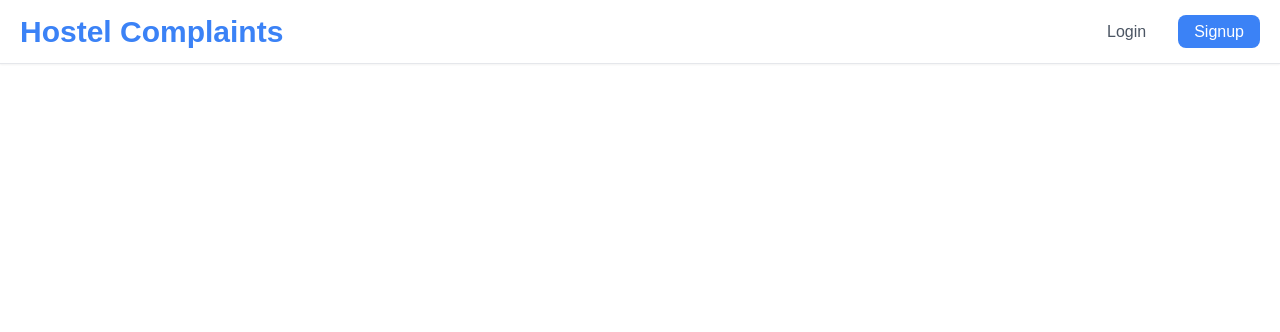
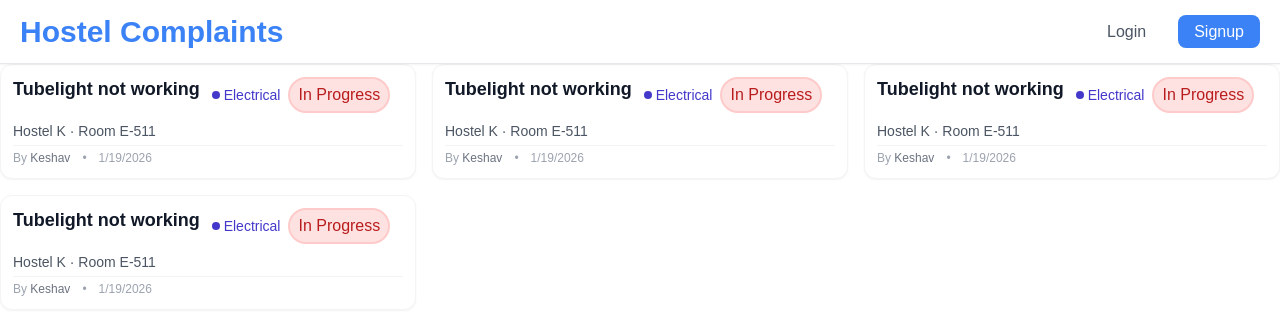
Before and after one commit to KDhawan03/hostel-complaints, a Next.js app: page / in a window 1280 px wide. Shown: the top 332 px of the page. Built offline with nearby package versions, Linux system fonts and the light colour scheme.

Commit message:
added complaint card

```diff
--- a/app/api/complaints/route.js
+++ b/app/api/complaints/route.js
@@ -25,3 +25,11 @@ export async function POST(req) {
         return Response.json({error:"Internal server error"}, {status:500})
     }
 }
+
+export async function GET() {
+    try {
+        const data = await prisma.find
+    } catch (error) {
+
+    }
+}
--- /dev/null
+++ b/app/components/ComplaintCard.js
@@ -0,0 +1,51 @@
+'use client';
+
+const ComplaintCard = () => {
+  const statusStyles = {
+    PENDING: "bg-amber-100 text-amber-700 border-amber-200 border-2 rounded-full px-2 py-1",
+    RESOLVED: "bg-green-100 text-green-700 border-green-200 border-2 rounded-full px-2 py-1",
+    IN_PROGRESS: "bg-blue-100 text-blue-700 border-blue-200 border-2 rounded-full px-2 py-1",
+    REJECTED: "bg-red-100 text-red-700 border-red-200 border-2 rounded-full px-2 py-1"
+  };
+
+  const categoryStyles = {
+    ELECTRICAL: "text-indigo-700",
+    PLUMBING: "text-cyan-700",
+    CIVIL: "text-gray-700",
+    MESS: "text-orange-700",
+    OTHER: "text-slate-700",
+  };
+
+  return (
+    <div className="rounded-xl border border-gray-100 bg-white p-3 shadow-sm">
+        <div className="flex items-start justify-self-start gap-3">
+            {/* title */}
+            <h1 className="text-lg font-semibold text-gray-900 leading-snug">Tubelight not working</h1>
+            <div className="flex items-center gap-2 shrink-0">
+                {/* Category */}
+                <span
+                    className={`flex items-center gap-1 text-sm font-medium ${categoryStyles.ELECTRICAL}`}
+                >
+                <span className="h-2 w-2 rounded-full bg-current" />
+                    Electrical
+                </span>
+
+                {/* Status */}
+                <span className={`${statusStyles.REJECTED}`}>
+                    In Progress
+                </span>
+            </div>
+        </div>
+        <div className="mt-2 text-sm text-gray-600">
+            Hostel K · Room E-511
+        </div>
+        <div className="mt-1 flex items-center gap-3 border-t border-gray-100 pt-1 text-xs text-gray-400">
+            <span>By <span className="font-medium text-gray-500">Keshav</span></span>
+            <span>•</span>
+            <span>{new Date().toLocaleDateString()}</span>
+        </div>
+    </div>
+  );
+};
+
+export default ComplaintCard;
--- a/app/globals.css
+++ b/app/globals.css
@@ -2,27 +2,27 @@
 @tailwind components;
 @tailwind utilities;
 
-:root {
+/* :root {
   --background: #ffffff;
   --foreground: #171717;
-}
+} */
 
-@theme inline {
+/* @theme inline {
   --color-background: var(--background);
   --color-foreground: var(--foreground);
   --font-sans: var(--font-geist-sans);
   --font-mono: var(--font-geist-mono);
-}
+} */
 
-@media (prefers-color-scheme: dark) {
+/* @media (prefers-color-scheme: dark) {
   :root {
     --background: #0a0a0a;
     --foreground: #ededed;
   }
-}
+} */
 
 body {
-  background: var(--background);
-  color: var(--foreground);
+  /* background: var(--background); */
+  /* color: var(--foreground); */
   font-family: Arial, Helvetica, sans-serif;
 }
--- a/app/login/page.js
+++ b/app/login/page.js
@@ -3,6 +3,7 @@ import Link from 'next/link';
 import { useRouter } from 'next/navigation';
 import React, { useState } from 'react'
 import { storeUser } from '@/lib/auth';
+import Navbar from '../components/Navbar';
 
 function LoginPage() {
     const [email, setEmail] = useState("");
@@ -38,6 +39,8 @@ function LoginPage() {
     }
 
   return (
+    <>
+    <Navbar />
     <div className="flex min-h-screen items-center justify-center bg-gray-50">
       <form onSubmit={handleLogin} className="w-96 bg-white p-8 rounded-xl shadow-md border border-gray-100">
 
@@ -82,6 +85,7 @@ function LoginPage() {
         </p>
       </form>
     </div>
+    </>
   )
 }
 
--- a/app/page.js
+++ b/app/page.js
@@ -1,8 +1,15 @@
+import ComplaintCard from './components/ComplaintCard';
 import Navbar from './components/Navbar'
 export default function Home() {
   return (
     <div>
       <Navbar />
+      <div className="grid grid-cols-1 sm:grid-cols-2 lg:grid-cols-3 gap-4">
+        <ComplaintCard />
+        <ComplaintCard />
+        <ComplaintCard />
+        <ComplaintCard />
+      </div>
     </div>
   );
 }
--- a/app/signup/page.js
+++ b/app/signup/page.js
@@ -2,6 +2,7 @@
 import Link from 'next/link';
 import { useRouter } from 'next/navigation';
 import React, { useEffect, useState } from 'react'
+import Navbar from '../components/Navbar';
 
 const Signup = () => {
     const [name, setName] = useState("");
@@ -53,6 +54,8 @@ const Signup = () => {
     }
 
   return (
+    <>
+    <Navbar />
     <div className="flex min-h-screen items-center justify-center bg-gray-50 px-4">
         <form onSubmit={handleSubmit} className="flex flex-col gap-4 w-full max-w-md bg-white p-8 rounded-xl shadow-lg border border-gray-100">
             <h2 className="text-2xl font-bold text-center text-gray-800 mb-2">Create an Account</h2>
@@ -109,6 +112,7 @@ const Signup = () => {
             </p>
         </form>
     </div>
+    </>
   )
 }
 
```
Also changed, not shown: 1 other file (tests, documents, lock files or other folders).
